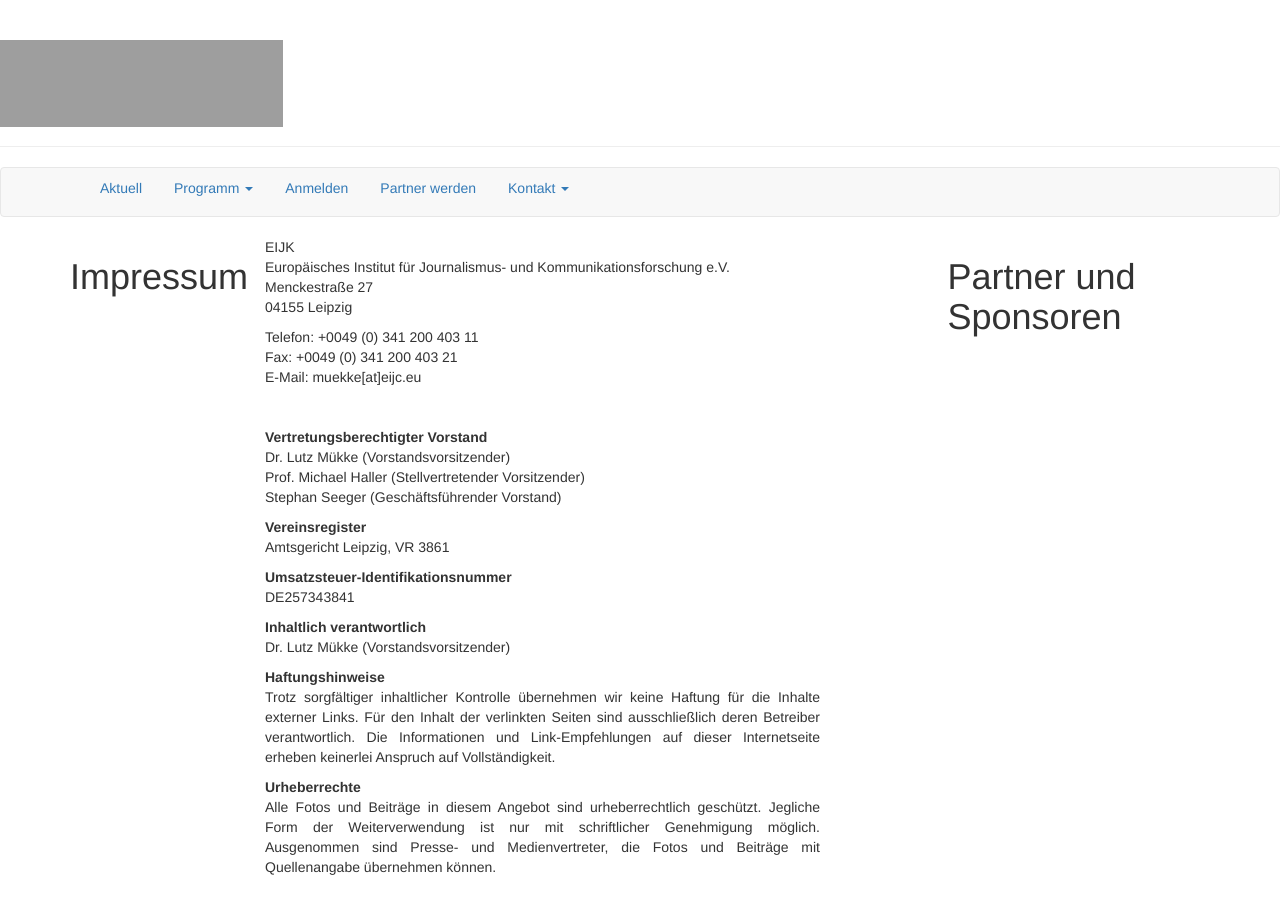
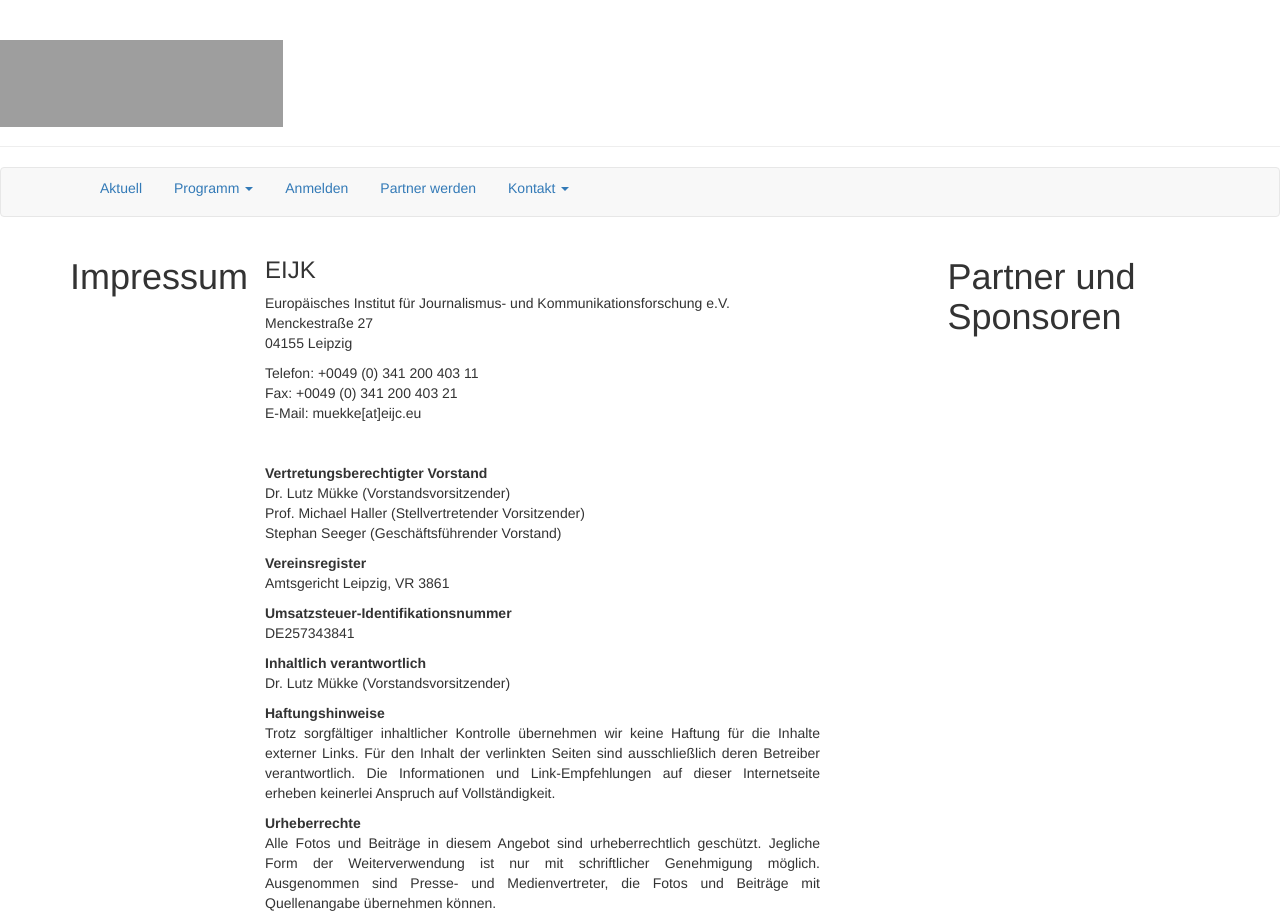
Before and after one commit to susedev/test, a Jekyll site: the page built from impressum.html, in a window 1280 px wide. Built offline with Jekyll 4.4.1, drawn with Linux system fonts in a browser that asks for light colours; nearby versions of some CDN libraries; before the commit the page ends 900 px from its top, so only the background shows below that; grey boxes are pictures that could not be loaded.

Commit message:
Edit from JekyllCMS

```diff
--- a/impressum.html
+++ b/impressum.html
@@ -1,8 +1,9 @@
 ---
 title: Impressum
 ---
-<p>EIJK<br />
-Europ&auml;isches Institut f&uuml;r Journalismus- und Kommunikationsforschung e.V.<br />
+<h3>EIJK</h3>
+
+<p>Europ&auml;isches Institut f&uuml;r Journalismus- und Kommunikationsforschung e.V.<br />
 Menckestra&szlig;e 27<br />
 04155 Leipzig</p>
 
```
